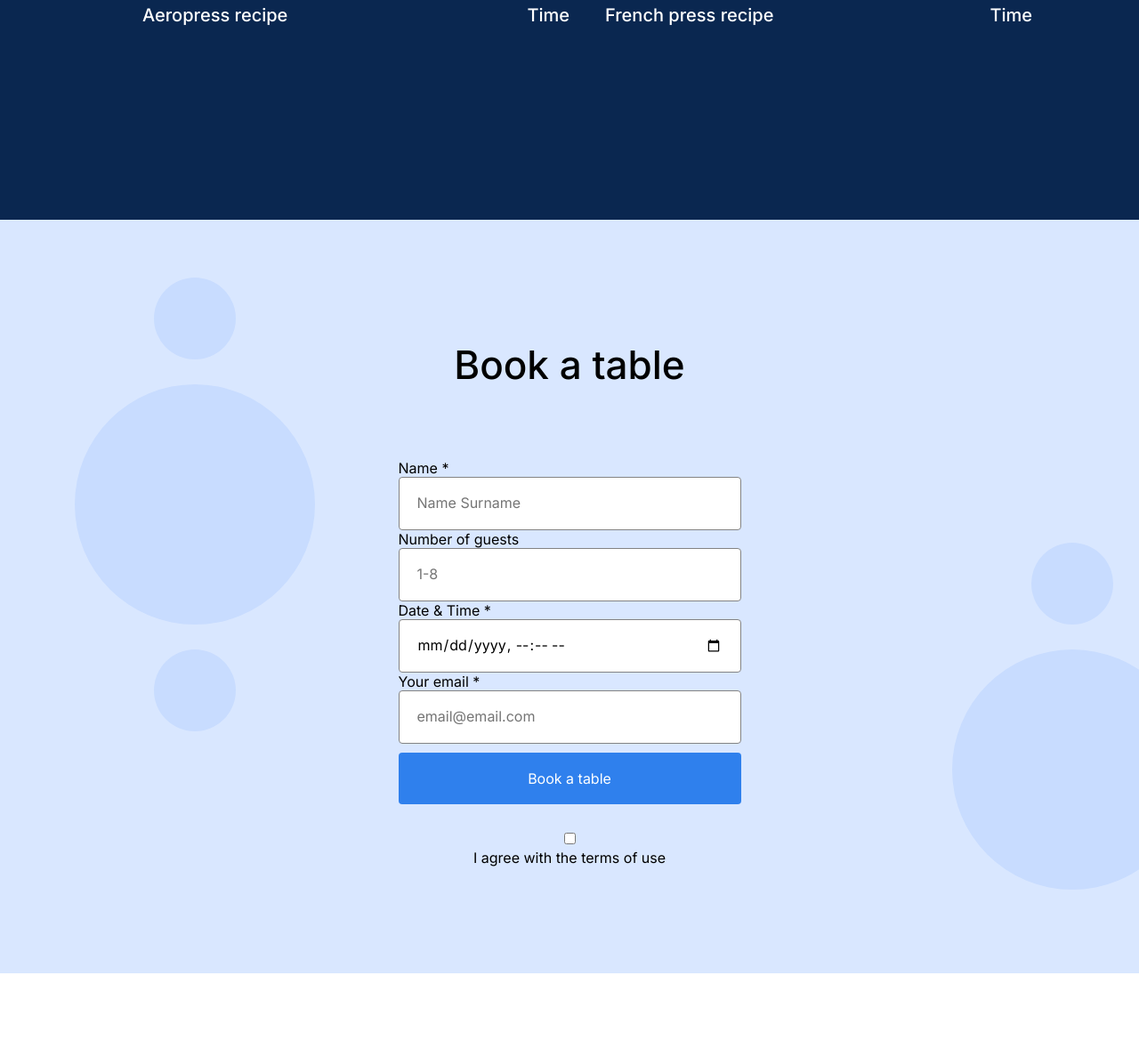
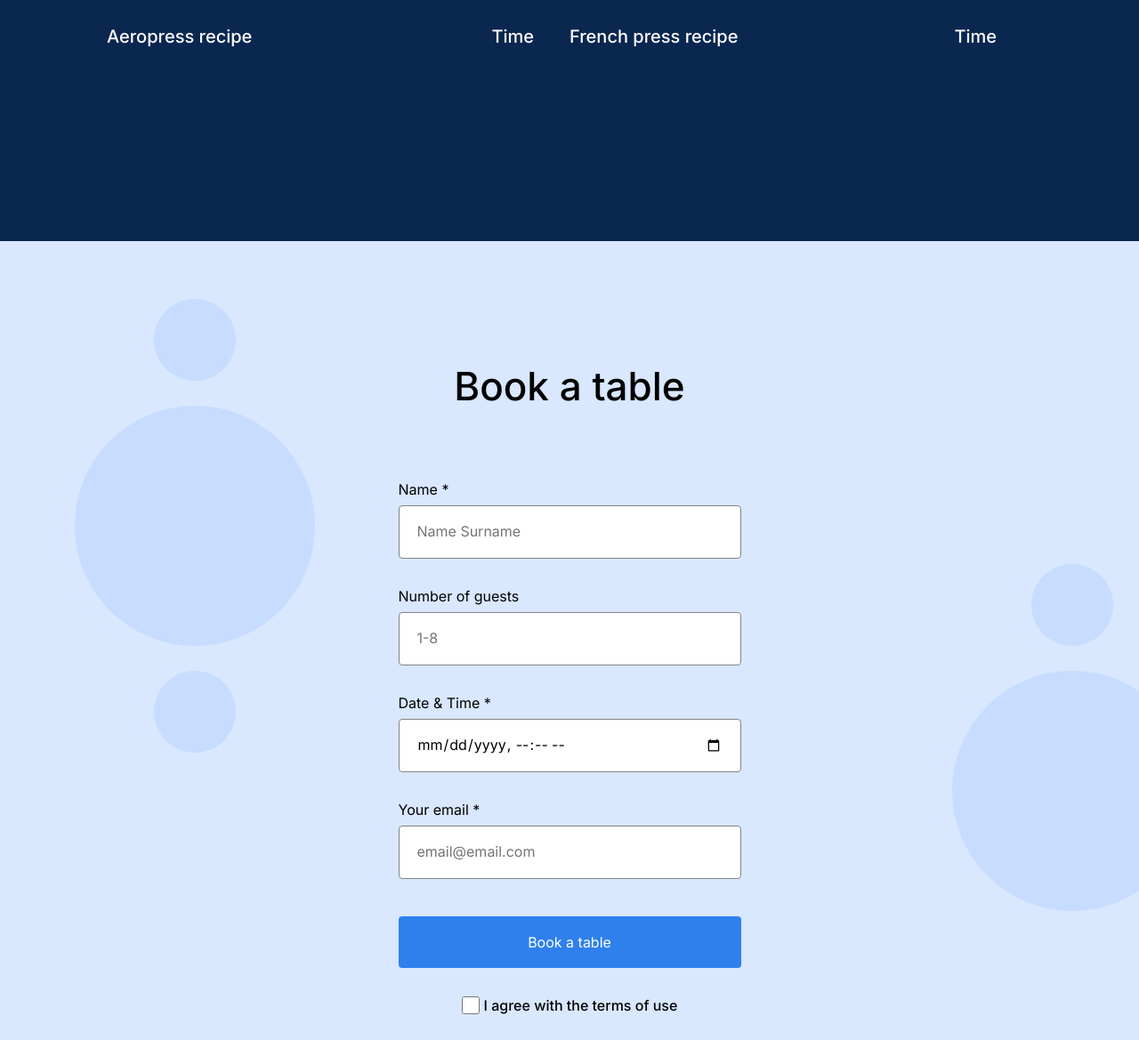
Before and after one commit to perm111/se_project_coffeeshop, a plain HTML site: page index.html in a window 1280 px wide. Shown: the part 1391-2560 px from the top of the page at 89% size. Drawn offline with Linux system fonts and the light colour scheme.

Commit message:
commit 1016

```diff
--- a/blocks/form.css
+++ b/blocks/form.css
@@ -13,7 +13,7 @@
   width: 100%;
   box-sizing: border-box;
   padding: 15px 20px;
-  margin: 8;
+  margin: 8px 0 32px;
   border: 1px solid #838383;
   min-height: 60px;
   border-radius: 4px;
@@ -39,11 +39,16 @@
 
 .form__label_type_checkbox {
   display: flex;
-  flex-direction: column;
   gap: 5px;
   justify-content: center;
+  /* text-align: center; */
+  font-family: "Inter", "Arial", sans-serif;
+  font-style: normal;
+  font-weight: 500;
+  font-size: 16px;
+  line-height: 20px;
 }
 
-.form__checkbox-text {
-  text-align: center;
+.form__checkbox {
+  width: 20px;
 }
--- a/blocks/recepis.css
+++ b/blocks/recepis.css
@@ -3,6 +3,7 @@
   background-color: #0a2750;
   padding-top: 100px;
   padding-left: 80px;
+  padding-right: 80px;
   padding-bottom: 215px;
 }
 
@@ -39,7 +40,8 @@
 }
 
 .recipes__video-caption {
-  margin: 0%;
+  margin-top: 24px;
+  margin-bottom: 0%;
   display: flex;
   justify-content: space-between;
   font-family: "Inter";
--- a/index.html
+++ b/index.html
@@ -168,10 +168,8 @@
             </fieldset>
             <button class="form__button">Book a table</button>
             <label class="form__label form__label_type_checkbox">
-              <input class="form__checkbox" input type="checkbox" />
-              <div class="form__checkbox-text">
-                I agree with the terms of use
-              </div>
+              <input class="form__checkbox" type="checkbox" />
+              I agree with the terms of use
             </label>
           </form>
         </section>
```
